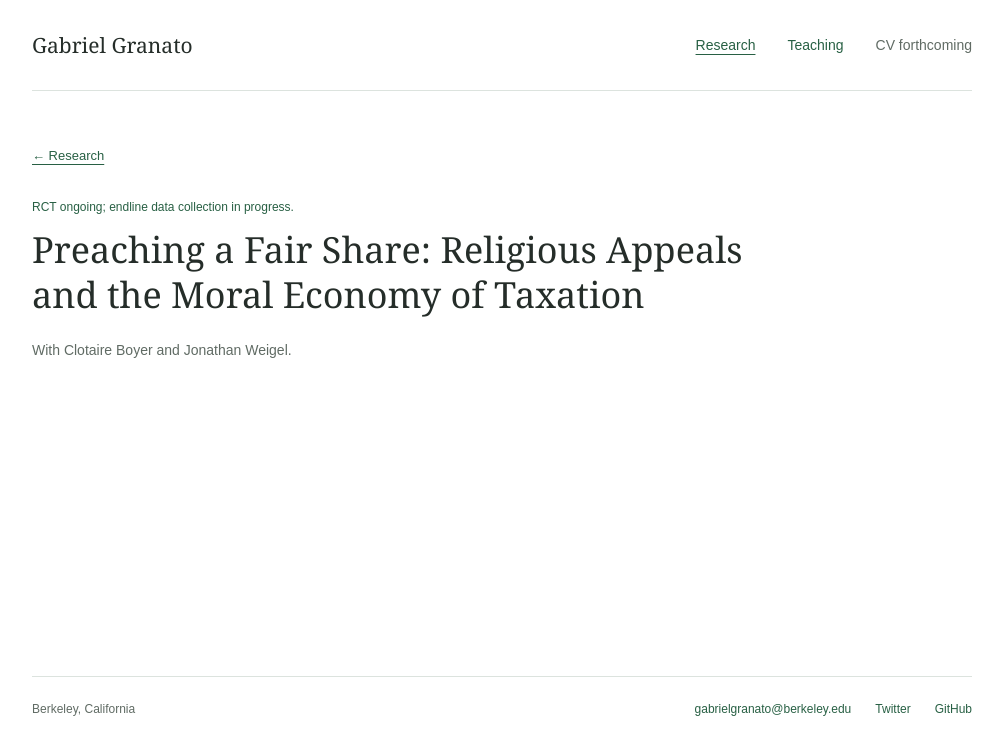
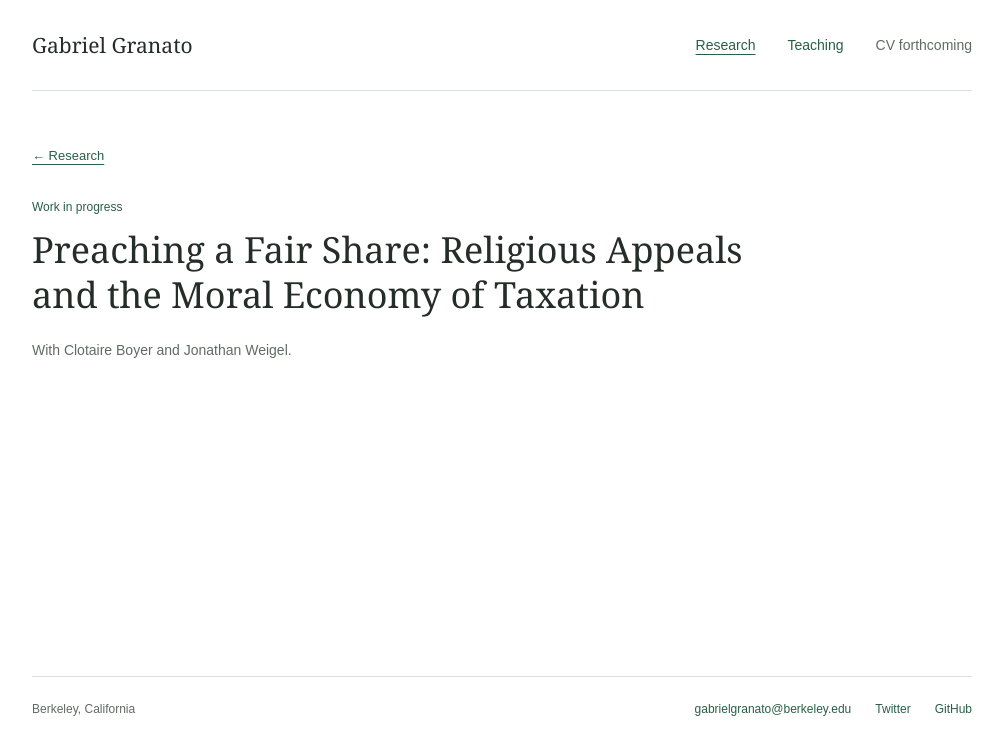
Before and after one commit to gabrielgranato/gabrielgranato.github.io, a Jekyll site: the page built from _research/preaching-a-fair-share.md, in a window 1280 px wide. Shown: the top 755 px of the page, without its empty margins (138-1141 px from the left). Built offline with Jekyll 4.4.1, drawn with Linux system fonts in a browser that asks for light colours.

Commit message:
Simplify research project status

```diff
--- a/_research/preaching-a-fair-share.md
+++ b/_research/preaching-a-fair-share.md
@@ -8,5 +8,5 @@ redirect_from:
   - /research/signals-noise-narratives.html
 excerpt: "With Clotaire Boyer and Jonathan Weigel."
 order: 2
-status: "RCT ongoing; endline data collection in progress."
+status: "Work in progress"
 ---
```
